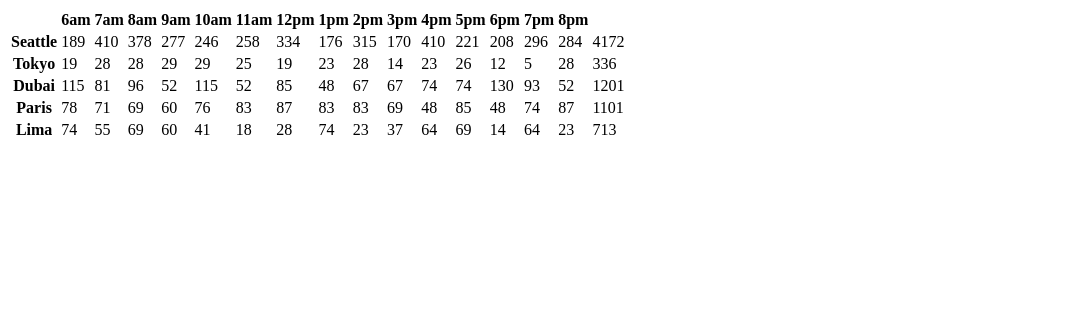
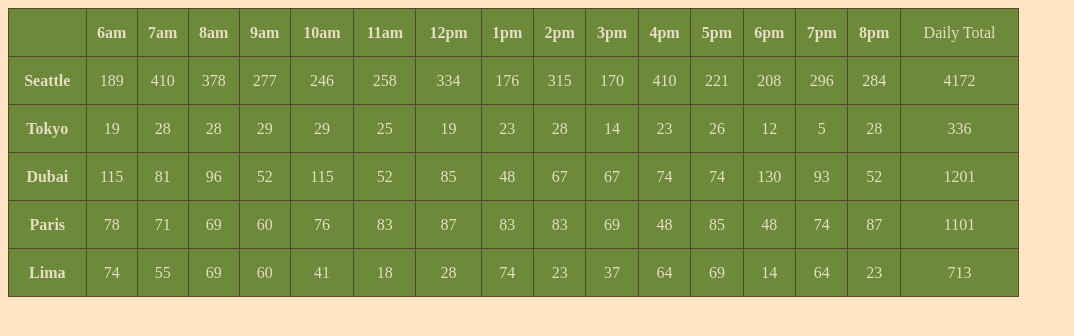
Before and after one commit to khofstetter94/cookie-stand, a plain HTML site: page sales.html in a window 1280 px wide. Shown: the whole page, without its empty margins (0-1074 px from the left). Drawn offline with Linux system fonts and the light colour scheme.

Commit message:
added CSS styling to make it look like a nice table, added header over daily totals column

```diff
--- a/css/style.css
+++ b/css/style.css
@@ -0,0 +1,18 @@
+body {
+  background-color: bisque;
+}
+
+table {
+  border: 1.5px solid rgb(87, 73, 49);
+  border-collapse: collapse;
+  width: 80%;
+  height: 200px;
+  background-color: rgb(108, 138, 58);
+  color: rgb(233, 220, 196);
+}
+
+th, td {
+  border: 1.5px solid rgb(87, 73, 49);
+  text-align: center;
+  height: 45px;
+}
--- a/js/app.js
+++ b/js/app.js
@@ -75,6 +75,10 @@ function renderTableHeaders() {
     thHeadHours.textContent = hours[i];
     trElem.appendChild(thHeadHours);
   }
+
+  let tdElem = document.createElement('td');
+  tdElem.textContent = 'Daily Total';
+  trElem.appendChild(tdElem);
 }
 
 function renderAllCities(){
--- a/sales.html
+++ b/sales.html
@@ -1,6 +1,7 @@
 <!DOCTYPE html>
 <html lang="en">
 <head>
+  <link rel="stylesheet" href="css/style.css">
   <meta charset="UTF-8">
   <meta http-equiv="X-UA-Compatible" content="IE=edge">
   <meta name="viewport" content="width=device-width, initial-scale=1.0">
```
